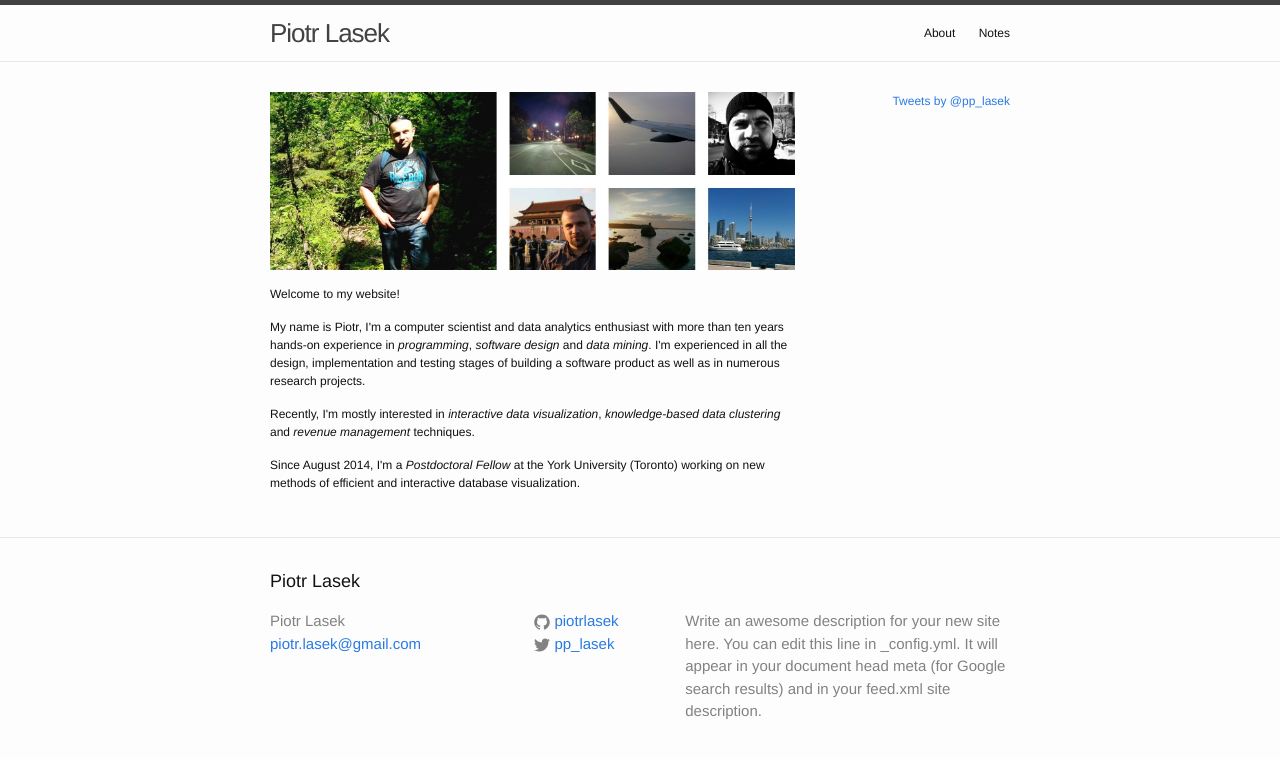
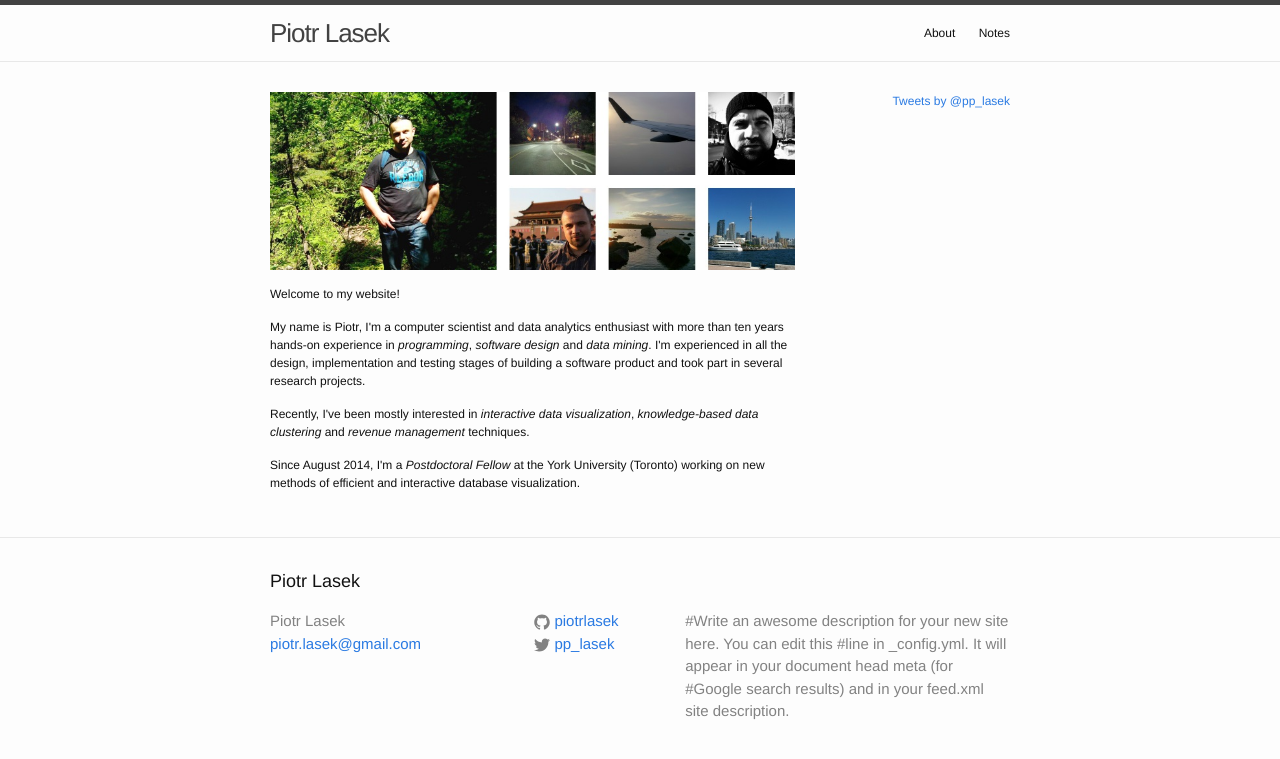
Before and after one commit to piotrlasek/piotrlasek.github.io, a Jekyll site: the page built from index.html, in a window 1280 px wide. Shown: the top 759 px of the page. Built offline with Jekyll 4.4.1, drawn with Linux system fonts in a browser that asks for light colours; the list of posts is cut into pages by our own code; comment, search, counter and statistics services are not loaded.

Commit message:
some changes

```diff
--- a/_config.yml
+++ b/_config.yml
@@ -2,9 +2,9 @@
 title: Piotr Lasek
 email: piotr.lasek@gmail.com
 description: > # this means to ignore newlines until "baseurl:"
-  Write an awesome description for your new site here. You can edit this
-  line in _config.yml. It will appear in your document head meta (for
-  Google search results) and in your feed.xml site description.
+  #Write an awesome description for your new site here. You can edit this
+  #line in _config.yml. It will appear in your document head meta (for
+  #Google search results) and in your feed.xml site description.
 baseurl: "" # the subpath of your site, e.g. /blog/
 url: "http://piotrlasek.com" # the base hostname & protocol for your site
 twitter_username: pp_lasek
--- a/index.html
+++ b/index.html
@@ -16,11 +16,11 @@ in <i>programming</i>, <i>software design</i> and
 I'm experienced in all the design,
 implementation and testing stages
 of building a software product
-as well as in numerous
+and took part in several
 research projects.
 </p>
 <p>
-Recently, I'm mostly interested in
+Recently, I've been mostly interested in
 <i>interactive data visualization</i>,
 <i>knowledge-based data clustering</i>
 and <i>revenue management</i> techniques.
```
Also changed, not shown: 2 other files.
